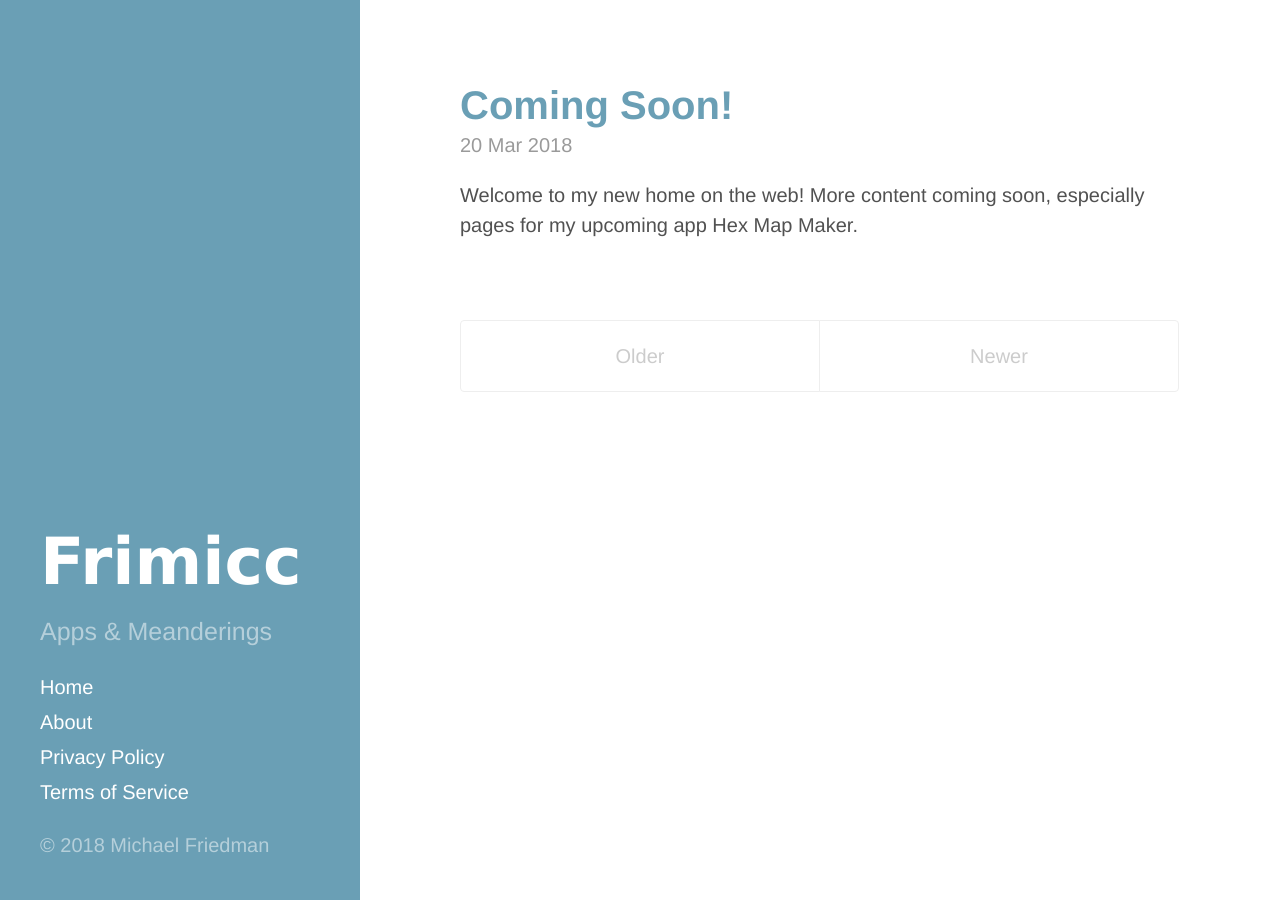
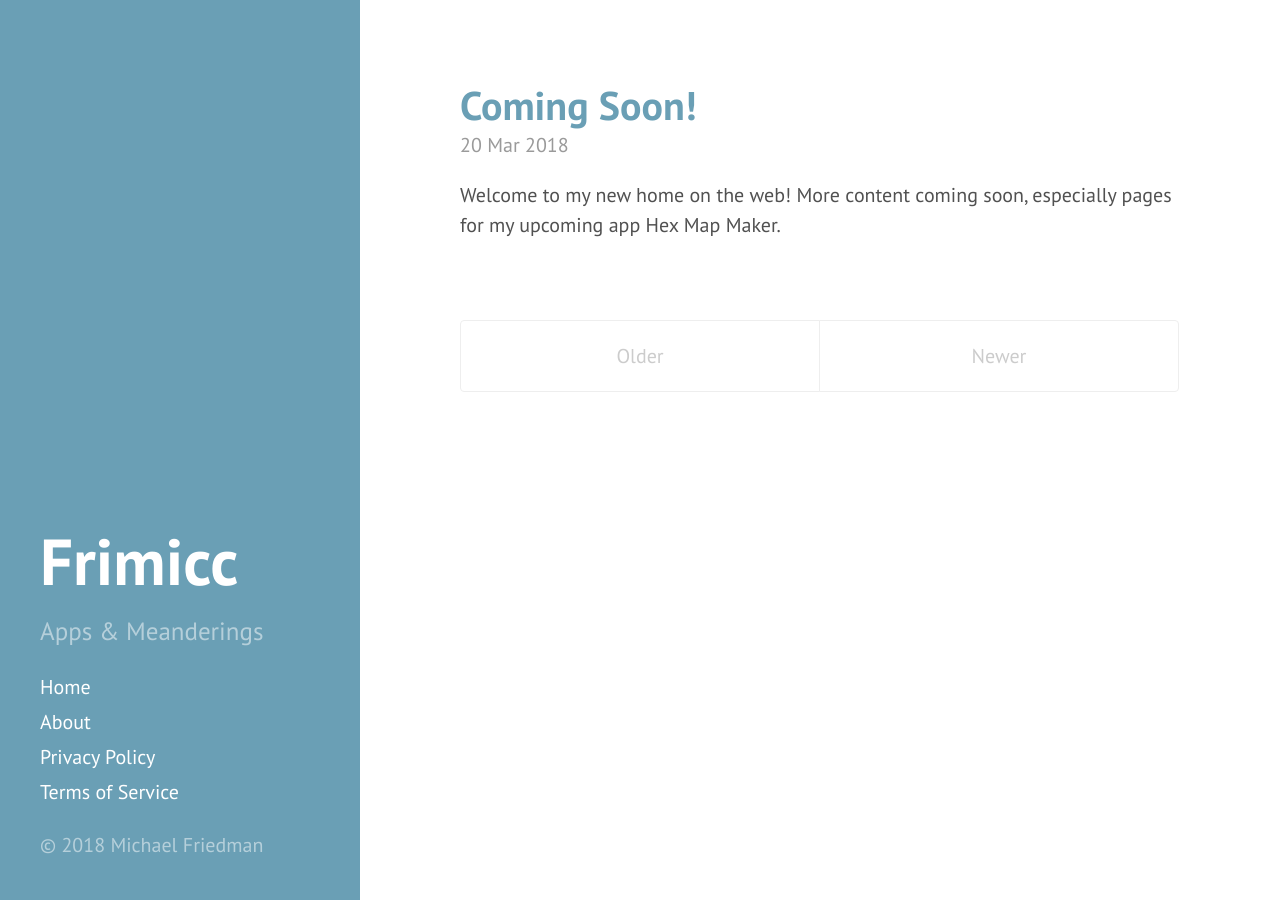
Before and after one commit to frimicc/frimicc.github.io, a Jekyll site: the page built from index.html, in a window 1280 px wide. Built offline with Jekyll 4.4.1, drawn with Linux system fonts in a browser that asks for light colours; the list of posts is cut into pages by our own code.

Commit message:
Reinstall PT Sans font, change title font to it.

```diff
--- a/_includes/head.html
+++ b/_includes/head.html
@@ -14,6 +14,9 @@
     {% endif %}
   </title>
 
+  <!-- Fonts -->
+  <link rel="stylesheet" href="https://fonts.googleapis.com/css?family=PT+Sans:400,400i,700,700i">
+
   <!-- CSS -->
   <link rel="stylesheet" href="{{ site.baseurl }}/public/css/poole.css">
   <link rel="stylesheet" href="{{ site.baseurl }}/public/css/syntax.css">
--- a/public/css/hyde.css
+++ b/public/css/hyde.css
@@ -79,7 +79,7 @@ html {
 .sidebar-about h1 {
   color: #fff;
   margin-top: 0;
-  font-family: "Verdana", sans-serif;
+  /* font-family: "Verdana", sans-serif;*/
   font-weight: bold;
   font-size: 3.25rem;
 }
```
